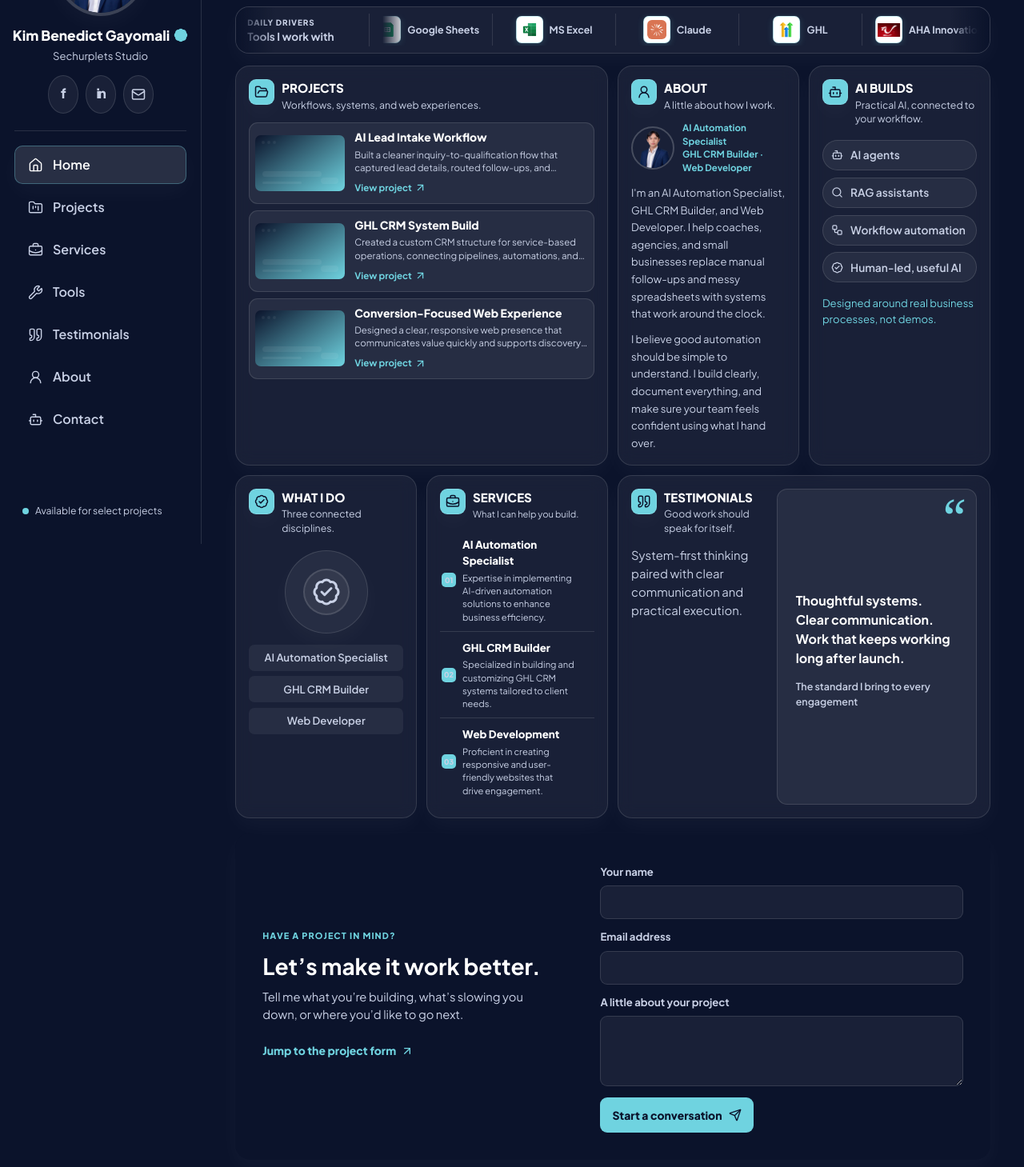
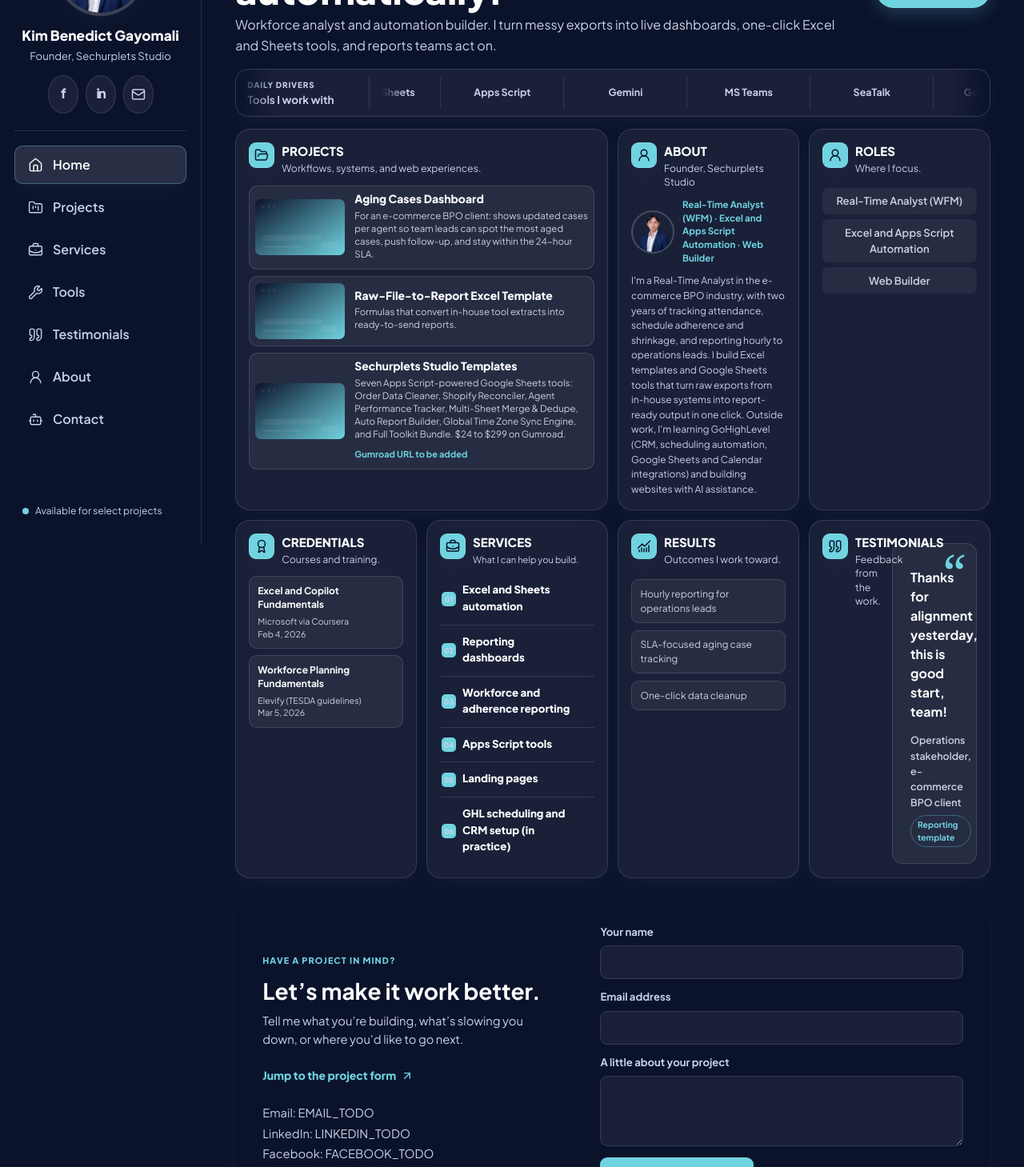
Before and after one commit to gayomalikimbenedict-web/Kim-Benedict-Gayomali-Portfolio, a React (Vite) app: page / in a window 1280 px wide. Shown: the part 120-1579 px from the top of the page at 80% size. Built offline with nearby package versions, Linux system fonts and the light colour scheme.

Commit message:
Update portfolio content, palette and testimonials

```diff
--- a/src/App.css
+++ b/src/App.css
@@ -433,8 +433,8 @@ a:hover {
     display: grid;
     grid-template-columns: repeat(4, minmax(0, 1fr));
     grid-template-areas:
-        'projects projects about builds'
-        'credentials services testimonials testimonials';
+        'projects projects about roles'
+        'credentials services results testimonials';
     align-items: stretch;
     gap: 12px;
 }
@@ -500,9 +500,10 @@ a:hover {
 /* Bento card placement and contents */
 #projects.projects-card { grid-area: projects; }
 .bento-grid > .about-section { grid-area: about; }
-.bento-grid > .ai-builds-card { grid-area: builds; }
+.bento-grid > .roles-card { grid-area: roles; }
 .bento-grid > .credentials-card { grid-area: credentials; }
 .bento-grid > .services-section { grid-area: services; }
+.bento-grid > .results-card { grid-area: results; }
 .bento-grid > .testimonials-card { grid-area: testimonials; }
 
 #projects.projects-card {
@@ -608,23 +609,17 @@ a:hover {
 
 .project-item h3 {
     margin: 0 0 3px;
-    overflow: hidden;
     color: var(--white);
     font-size: 0.87rem;
     font-weight: 750;
-    text-overflow: ellipsis;
-    white-space: nowrap;
+    line-height: 1.35;
 }
 
 .project-item p {
-    display: -webkit-box;
     margin: 0 0 3px;
-    overflow: hidden;
     color: var(--text);
     font-size: 0.72rem;
     line-height: 1.4;
-    -webkit-box-orient: vertical;
-    -webkit-line-clamp: 2;
 }
 
 .project-item a {
@@ -637,6 +632,26 @@ a:hover {
     font-size: 0.72rem;
     font-weight: 700;
     text-decoration: none;
+}
+
+.project-link-placeholder {
+    display: inline-block;
+    margin-top: 2px;
+    color: var(--accent);
+    font-size: 0.69rem;
+    font-weight: 700;
+}
+
+.contact-details {
+    display: grid;
+    gap: 3px;
+    margin-top: 14px;
+}
+
+.contact-details p {
+    margin: 0;
+    color: var(--text);
+    font-size: 0.78rem;
 }
 
 .bento-grid .about-section {
@@ -673,18 +688,19 @@ a:hover {
 .about-section > p {
     margin: 0 0 10px;
     color: var(--text);
-    font-size: 0.82rem;
-    line-height: 1.65;
+    font-size: 0.75rem;
+    line-height: 1.55;
 }
 
-.about-section > p:last-child {
-    margin-bottom: 0;
+.roles-card,
+.credentials-card,
+.services-section,
+.results-card {
+    padding: 16px;
 }
 
-.ai-builds-card,
-.credentials-card,
-.services-section {
-    padding: 16px;
+.roles-card .role-list {
+    margin-top: 1rem;
 }
 
 .services-section {
@@ -754,6 +770,76 @@ a:hover {
     color: var(--text);
     font-size: 0.7rem;
     line-height: 1.45;
+}
+
+.results-list {
+    display: grid;
+    gap: 0.55rem;
+    margin: 1rem 0 0;
+    padding: 0;
+    list-style: none;
+}
+
+.results-list li {
+    padding: 0.55rem 0.65rem;
+    color: var(--text);
+    background: var(--surface);
+    border: 1px solid var(--border);
+    border-radius: 9px;
+    font-size: 0.75rem;
+    line-height: 1.45;
+}
+
+.credential-list {
+    display: grid;
+    gap: 8px;
+    margin-top: 12px;
+}
+
+.credential-item {
+    padding: 10px;
+    background: var(--surface);
+    border: 1px solid var(--border);
+    border-radius: 10px;
+}
+
+.credential-item h3 {
+    margin: 0 0 4px;
+    color: var(--white);
+    font-size: 0.75rem;
+    line-height: 1.4;
+}
+
+.credential-item p,
+.credential-item time {
+    display: block;
+    margin: 0;
+    color: var(--text);
+    font-size: 0.67rem;
+    line-height: 1.45;
+}
+
+.testimonial-list {
+    margin-top: 12px;
+}
+
+.testimonial-placeholder {
+    margin: 0;
+}
+
+.testimonial-placeholder footer {
+    display: grid;
+    gap: 6px;
+}
+
+.testimonial-tag {
+    justify-self: start;
+    padding: 3px 8px;
+    color: var(--accent);
+    border: 1px solid var(--accent-border);
+    border-radius: 999px;
+    font-size: 0.65rem;
+    font-weight: 700;
 }
 
 /* Tools marquee */
@@ -983,9 +1069,9 @@ a:hover {
         grid-template-columns: repeat(2, minmax(0, 1fr));
         grid-template-areas:
             'projects projects'
-            'about builds'
+            'about roles'
             'credentials services'
-            'testimonials testimonials';
+            'results testimonials';
     }
 
     .project-item {
@@ -1133,9 +1219,10 @@ a:hover {
         grid-template-areas:
             'projects'
             'about'
-            'builds'
+            'roles'
             'credentials'
             'services'
+            'results'
             'testimonials';
         gap: 10px;
     }
@@ -1143,9 +1230,10 @@ a:hover {
     .bento-card,
     #projects.projects-card,
     .bento-grid .about-section,
-    .ai-builds-card,
+    .roles-card,
     .credentials-card,
-    .services-section {
+    .services-section,
+    .results-card {
         padding: 14px;
         border-radius: 15px;
     }
@@ -1154,7 +1242,7 @@ a:hover {
         grid-template-columns: 104px minmax(0, 1fr);
     }
 
-    .testimonial-card {
+    .testimonials-card {
         grid-template-columns: 1fr;
     }
 
--- a/src/App.tsx
+++ b/src/App.tsx
@@ -8,6 +8,7 @@ import About from './components/About';
 import Contact from './components/Contact';
 import ToolsMarquee from './components/ToolsMarquee';
 import PortfolioHighlights from './components/PortfolioHighlights';
+import { portfolioData } from './data/portfolio';
 import './styles/global.css';
 import './App.css';
 
@@ -62,7 +63,7 @@ const App: React.FC = () => {
             <Services />
           </div>
           <Contact />
-          <footer className="site-footer">© {new Date().getFullYear()} Kim Benedict Gayomali</footer>
+          <footer className="site-footer">© {new Date().getFullYear()} {portfolioData.profile.name}</footer>
         </main>
       </div>
     </Router>
--- a/src/components/About.tsx
+++ b/src/components/About.tsx
@@ -1,5 +1,6 @@
 import React from 'react';
 import { UserRound } from 'lucide-react';
+import { portfolioData } from '../data/portfolio';
 import './About.css';
 
 const About: React.FC = () => {
@@ -9,19 +10,14 @@ const About: React.FC = () => {
                 <span className="card-icon"><UserRound size={18} /></span>
                 <div>
                     <h2>About</h2>
-                    <p>A little about how I work.</p>
+                    <p>{portfolioData.profile.studioLine}</p>
                 </div>
             </div>
             <div className="about-portrait-row">
-                <img className="about-avatar" src="/images/avatar.png" alt="Kim Benedict Gayomali" />
-                <span>AI Automation Specialist<br />GHL CRM Builder · Web Developer</span>
+                <img className="about-avatar" src="/images/avatar.png" alt={portfolioData.profile.name} />
+                <span>{portfolioData.roles.join(' · ')}</span>
             </div>
-            <p>
-                I'm an AI Automation Specialist, GHL CRM Builder, and Web Developer. I help coaches, agencies, and small businesses replace manual follow-ups and messy spreadsheets with systems that work around the clock.
-            </p>
-            <p>
-                I believe good automation should be simple to understand. I build clearly, document everything, and make sure your team feels confident using what I hand over.
-            </p>
+            <p>{portfolioData.about}</p>
         </section>
     );
 };
--- a/src/components/Contact.tsx
+++ b/src/components/Contact.tsx
@@ -1,5 +1,6 @@
 import React from 'react';
 import { ArrowUpRight, Send } from 'lucide-react';
+import { portfolioData } from '../data/portfolio';
 import './Contact.css';
 
 const Contact: React.FC = () => {
@@ -16,6 +17,11 @@ const Contact: React.FC = () => {
                 <a className="contact-direct-link" href="#contact-form">
                     Jump to the project form <ArrowUpRight size={16} />
                 </a>
+                <div className="contact-details" aria-label="Contact placeholders">
+                    <p>Email: {portfolioData.contact.email}</p>
+                    <p>LinkedIn: {portfolioData.contact.linkedin}</p>
+                    <p>Facebook: {portfolioData.contact.facebook}</p>
+                </div>
             </div>
             <form className="contact-form" id="contact-form" onSubmit={handleSubmit}>
                 <label htmlFor="name">Your name</label>
--- a/src/components/Hero.tsx
+++ b/src/components/Hero.tsx
@@ -1,13 +1,14 @@
 import React from 'react';
 import { ArrowUpRight } from 'lucide-react';
+import { portfolioData } from '../data/portfolio';
 import './Hero.css';
 
 const Hero: React.FC = () => {
     return (
         <section className="hero" id="home">
             <div className="hero-content">
-                <h1>Build it once. Run it forever.</h1>
-                <p>AI automation, thoughtful CRM systems, and web experiences that give good ideas room to grow.</p>
+                <h1>{portfolioData.profile.headline}</h1>
+                <p>{portfolioData.profile.subtext}</p>
             </div>
             <a href="#contact" className="cta-button">Get in touch <ArrowUpRight size={17} aria-hidden="true" /></a>
         </section>
--- a/src/components/Navigation.tsx
+++ b/src/components/Navigation.tsx
@@ -1,7 +1,6 @@
 import React from 'react';
 import { useState } from 'react';
 import {
-    BadgeCheck,
     Bot,
     BriefcaseBusiness,
     FolderKanban,
@@ -11,6 +10,7 @@ import {
     UserRound,
     Wrench,
 } from 'lucide-react';
+import { portfolioData } from '../data/portfolio';
 import './Navigation.css';
 
 const navigationItems = [
@@ -38,10 +38,9 @@ const Navigation: React.FC = () => {
                     <span className="avatar-fallback" aria-hidden="true">KB</span>
                 </div>
                 <div className="profile-name-row">
-                    <span className="profile-name">Kim Benedict Gayomali</span>
-                    <BadgeCheck className="verified-badge" size={18} fill="currentColor" aria-label="Verified" />
+                    <span className="profile-name">{portfolioData.profile.name}</span>
                 </div>
-                <span className="profile-handle">Sechurplets Studio</span>
+                <span className="profile-handle">{portfolioData.profile.studioLine}</span>
                 <div className="social-links" aria-label="Social links">
                     <a href="#projects" aria-label="Facebook profile"><span className="social-letter" aria-hidden="true">f</span></a>
                     <a href="#about" aria-label="LinkedIn profile"><span className="social-letter social-letter--in" aria-hidden="true">in</span></a>
--- a/src/components/PortfolioHighlights.tsx
+++ b/src/components/PortfolioHighlights.tsx
@@ -1,41 +1,52 @@
 import React from 'react';
-import { BadgeCheck, Bot, Quote, Search, Workflow } from 'lucide-react';
+import { Award, ChartNoAxesCombined, Quote, UserRound } from 'lucide-react';
+import { portfolioData } from '../data/portfolio';
 import './PortfolioHighlights.css';
 
 const PortfolioHighlights: React.FC = () => (
     <>
-        <section className="bento-card ai-builds-card" aria-labelledby="ai-builds-title">
+        <section className="bento-card roles-card" aria-labelledby="roles-title">
             <div className="card-heading">
-                <span className="card-icon"><Bot size={18} /></span>
+                <span className="card-icon"><UserRound size={18} /></span>
                 <div>
-                    <h2 id="ai-builds-title">AI Builds</h2>
-                    <p>Practical AI, connected to your workflow.</p>
+                    <h2 id="roles-title">Roles</h2>
+                    <p>Where I focus.</p>
                 </div>
             </div>
-            <div className="build-tags">
-                <span><Bot size={15} /> AI agents</span>
-                <span><Search size={15} /> RAG assistants</span>
-                <span><Workflow size={15} /> Workflow automation</span>
-                <span><BadgeCheck size={15} /> Human-led, useful AI</span>
-            </div>
-            <p className="card-footnote">Designed around real business processes, not demos.</p>
+            <ul className="role-list">
+                {portfolioData.roles.map((role) => <li key={role}>{role}</li>)}
+            </ul>
         </section>
 
         <section className="bento-card credentials-card" aria-labelledby="credentials-title">
             <div className="card-heading">
-                <span className="card-icon"><BadgeCheck size={18} /></span>
+                <span className="card-icon"><Award size={18} /></span>
                 <div>
-                    <h2 id="credentials-title">What I do</h2>
-                    <p>Three connected disciplines.</p>
+                    <h2 id="credentials-title">Credentials</h2>
+                    <p>Courses and training.</p>
                 </div>
             </div>
-            <div className="credential-seal" aria-hidden="true">
-                <div className="seal-inner"><BadgeCheck size={36} /></div>
+            <div className="credential-list">
+                {portfolioData.credentials.map((credential) => (
+                    <article className="credential-item" key={credential.title}>
+                        <h3>{credential.title}</h3>
+                        <p>{credential.issuer}</p>
+                        <time>{credential.date}</time>
+                    </article>
+                ))}
             </div>
-            <ul className="role-list">
-                <li>AI Automation Specialist</li>
-                <li>GHL CRM Builder</li>
-                <li>Web Developer</li>
+        </section>
+
+        <section className="bento-card results-card" id="results" aria-labelledby="results-title">
+            <div className="card-heading">
+                <span className="card-icon"><ChartNoAxesCombined size={18} /></span>
+                <div>
+                    <h2 id="results-title">Results</h2>
+                    <p>Outcomes I work toward.</p>
+                </div>
+            </div>
+            <ul className="results-list">
+                {portfolioData.results.map((result) => <li key={result}>{result}</li>)}
             </ul>
         </section>
 
@@ -45,15 +56,21 @@ const PortfolioHighlights: React.FC = () => (
                     <span className="card-icon"><Quote size={18} /></span>
                     <div>
                         <h2 id="testimonials-title">Testimonials</h2>
-                        <p>Good work should speak for itself.</p>
+                        <p>Feedback from the work.</p>
                     </div>
                 </div>
-                <p className="testimonial-note">System-first thinking paired with clear communication and practical execution.</p>
             </div>
-            <div className="testimonial-placeholder">
-                <span className="quote-mark">“</span>
-                <p>Thoughtful systems. Clear communication. Work that keeps working long after launch.</p>
-                <span className="placeholder-caption">The standard I bring to every engagement</span>
+            <div className="testimonial-list">
+                {portfolioData.testimonials.map((testimonial) => (
+                    <blockquote className="testimonial-placeholder" key={testimonial.quote}>
+                        <span className="quote-mark" aria-hidden="true">“</span>
+                        <p>{testimonial.quote}</p>
+                        <footer>
+                            <span className="placeholder-caption">{testimonial.attribution}</span>
+                            <span className="testimonial-tag">{testimonial.tag}</span>
+                        </footer>
+                    </blockquote>
+                ))}
             </div>
         </section>
     </>
--- a/src/components/Projects.tsx
+++ b/src/components/Projects.tsx
@@ -25,9 +25,14 @@ const Projects: React.FC = () => {
                         <div className="project-copy">
                             <h3>{project.title}</h3>
                             <p>{project.description}</p>
-                            <a href={project.link} target="_blank" rel="noopener noreferrer" aria-label={`View ${project.title}`}>
-                                View project <ArrowUpRight size={15} />
-                            </a>
+                            {project.link && project.link !== 'GUMROAD_URL_TODO' && (
+                                <a href={project.link} target="_blank" rel="noopener noreferrer" aria-label={project.linkLabel}>
+                                    {project.linkLabel} <ArrowUpRight size={15} />
+                                </a>
+                            )}
+                            {project.link === 'GUMROAD_URL_TODO' && (
+                                <span className="project-link-placeholder">Gumroad URL to be added</span>
+                            )}
                         </div>
                     </div>
                 ))}
--- a/src/components/Services.tsx
+++ b/src/components/Services.tsx
@@ -1,5 +1,6 @@
 import React from 'react';
 import { BriefcaseBusiness } from 'lucide-react';
+import { portfolioData } from '../data/portfolio';
 import './Services.css';
 
 const Services: React.FC = () => {
@@ -10,22 +11,15 @@ const Services: React.FC = () => {
                 <div>
                     <h2>Services</h2>
                     <p>What I can help you build.</p>
-                </div>
-            </div>
-            <ul>
-                <li>
-                    <h3>AI Automation Specialist</h3>
-                    <p>Expertise in implementing AI-driven automation solutions to enhance business efficiency.</p>
-                </li>
-                <li>
-                    <h3>GHL CRM Builder</h3>
-                    <p>Specialized in building and customizing GHL CRM systems tailored to client needs.</p>
-                </li>
-                <li>
-                    <h3>Web Development</h3>
-                    <p>Proficient in creating responsive and user-friendly websites that drive engagement.</p>
-                </li>
-            </ul>
+                        </div>
+                    </div>
+                    <ul>
+                        {portfolioData.services.map((service) => (
+                            <li key={service}>
+                                <h3>{service}</h3>
+                            </li>
+                        ))}
+                    </ul>
         </section>
     );
 };
--- a/src/components/ToolsMarquee.tsx
+++ b/src/components/ToolsMarquee.tsx
@@ -1,14 +1,6 @@
 import React from 'react';
+import { portfolioData } from '../data/portfolio';
 import './ToolsMarquee.css';
-
-const tools: { name: string; logo?: string }[] = [
-    { name: 'Sechurplets', logo: '/logos/sechurplets.png' },
-    { name: 'Google Sheets', logo: '/logos/sheets.svg' },
-    { name: 'MS Excel', logo: '/logos/excel.svg' },
-    { name: 'Claude', logo: '/logos/claude.svg' },
-    { name: 'GHL', logo: '/logos/ghl.svg' },
-    { name: 'AHA Innovation', logo: '/logos/aha.png' },
-];
 
 const ToolsMarquee: React.FC = () => {
     return (
@@ -21,21 +13,9 @@ const ToolsMarquee: React.FC = () => {
                 <div className="marquee-track">
                     {[0, 1].map((group) => (
                         <div className="marquee-group" key={group} aria-hidden={group === 1}>
-                            {tools.map((tool) => {
+                            {portfolioData.tools.map((tool) => {
                                 return (
-                                    <div className="tool" key={tool.name}>
-                                        {tool.logo && (
-                                            <span className="tool-logo-box">
-                                                <img
-                                                    className="tool-logo"
-                                                    src={tool.logo}
-                                                    alt={`${tool.name} logo`}
-                                                    onError={(event) => { event.currentTarget.parentElement?.setAttribute('hidden', 'true'); }}
-                                                />
-                                            </span>
-                                        )}
-                                        <span>{tool.name}</span>
-                                    </div>
+                                    <div className="tool" key={tool}>{tool}</div>
                                 );
                             })}
                         </div>
--- a/src/data/portfolio.ts
+++ b/src/data/portfolio.ts
@@ -1,39 +1,89 @@
 export const portfolioData = {
+  profile: {
+    name: "Kim Benedict Gayomali",
+    studioLine: "Founder, Sechurplets Studio",
+    headline: "Turn raw data into decisions, automatically.",
+    subtext:
+      "Workforce analyst and automation builder. I turn messy exports into live dashboards, one-click Excel and Sheets tools, and reports teams act on.",
+  },
+  roles: [
+    "Real-Time Analyst (WFM)",
+    "Excel and Apps Script Automation",
+    "Web Builder",
+  ],
+  about:
+    "I'm a Real-Time Analyst in the e-commerce BPO industry, with two years of tracking attendance, schedule adherence and shrinkage, and reporting hourly to operations leads. I build Excel templates and Google Sheets tools that turn raw exports from in-house systems into report-ready output in one click. Outside work, I'm learning GoHighLevel (CRM, scheduling automation, Google Sheets and Calendar integrations) and building websites with AI assistance.",
   projects: [
     {
       id: 1,
-      title: "AI Lead Intake Workflow",
-      description: "Built a cleaner inquiry-to-qualification flow that captured lead details, routed follow-ups, and reduced manual admin work.",
-      link: "#contact",
+      title: "Aging Cases Dashboard",
+      description:
+        "For an e-commerce BPO client: shows updated cases per agent so team leads can spot the most aged cases, push follow-up, and stay within the 24-hour SLA.",
+      link: "",
+      linkLabel: "",
     },
     {
       id: 2,
-      title: "GHL CRM System Build",
-      description: "Created a custom CRM structure for service-based operations, connecting pipelines, automations, and client touchpoints into one flow.",
-      link: "#contact",
+      title: "Raw-File-to-Report Excel Template",
+      description:
+        "Formulas that convert in-house tool extracts into ready-to-send reports.",
+      link: "",
+      linkLabel: "",
     },
     {
       id: 3,
-      title: "Conversion-Focused Web Experience",
-      description: "Designed a clear, responsive web presence that communicates value quickly and supports discovery conversations with confidence.",
-      link: "#contact",
+      title: "Sechurplets Studio Templates",
+      description:
+        "Seven Apps Script-powered Google Sheets tools: Order Data Cleaner, Shopify Reconciler, Agent Performance Tracker, Multi-Sheet Merge & Dedupe, Auto Report Builder, Global Time Zone Sync Engine, and Full Toolkit Bundle. $24 to $299 on Gumroad.",
+      link: "GUMROAD_URL_TODO",
+      linkLabel: "Visit Gumroad store",
     },
   ],
   services: [
+    "Excel and Sheets automation",
+    "Reporting dashboards",
+    "Workforce and adherence reporting",
+    "Apps Script tools",
+    "Landing pages",
+    "GHL scheduling and CRM setup (in practice)",
+  ],
+  tools: [
+    "Excel",
+    "Google Sheets",
+    "Apps Script",
+    "Gemini",
+    "MS Teams",
+    "SeaTalk",
+    "GoHighLevel",
+    "Google Calendar",
+  ],
+  credentials: [
     {
-      id: 1,
-      title: "AI Automation Specialist",
-      description: "Designing practical automations that remove repetitive work and help business processes run with less friction.",
+      title: "Excel and Copilot Fundamentals",
+      issuer: "Microsoft via Coursera",
+      date: "Feb 4, 2026",
     },
     {
-      id: 2,
-      title: "GHL CRM Builder",
-      description: "Structuring and customizing CRM workflows so teams can manage leads, follow-ups, and customer journeys more effectively.",
-    },
-    {
-      id: 3,
-      title: "Web Development",
-      description: "Building polished, user-friendly websites that communicate value clearly and make it easier to convert interest into action.",
+      title: "Workforce Planning Fundamentals",
+      issuer: "Elevify (TESDA guidelines)",
+      date: "Mar 5, 2026",
     },
   ],
+  testimonials: [
+    {
+      quote: "Thanks for alignment yesterday, this is good start, team!",
+      attribution: "Operations stakeholder, e-commerce BPO client",
+      tag: "Reporting template",
+    },
+  ],
+  results: [
+    "Hourly reporting for operations leads",
+    "SLA-focused aging case tracking",
+    "One-click data cleanup",
+  ],
+  contact: {
+    email: "EMAIL_TODO",
+    linkedin: "LINKEDIN_TODO",
+    facebook: "FACEBOOK_TODO",
+  },
 };
```
